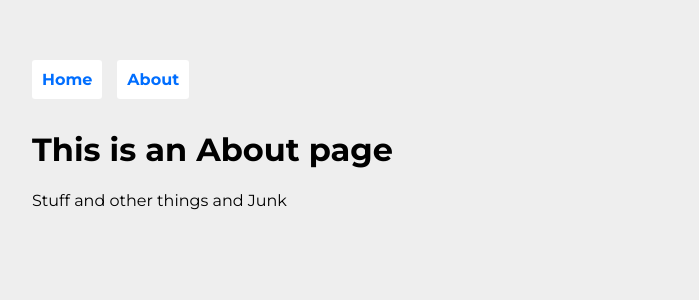
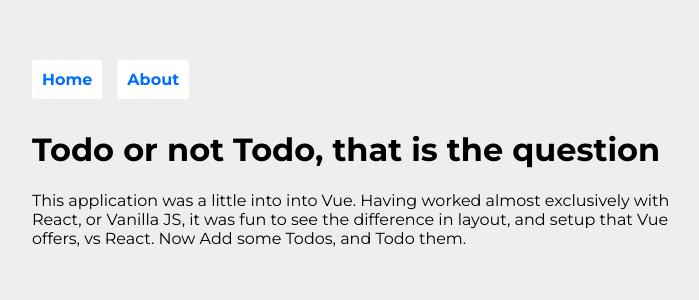
Before and after one commit to bdurb/fun-with-vue, a Vue app: page /#/about in a window 1280 px wide. Shown: the top 300 px of the page, without its empty margins (288-987 px from the left). Built offline with nearby package versions, Linux system fonts and the light colour scheme; a small style sheet from the web is missing.

Commit message:
added some content to the about page

```diff
--- a/src/components/About.vue
+++ b/src/components/About.vue
@@ -1,6 +1,9 @@
 <template>
   <div class="about">
-    <h1>This is an About page</h1>
-    <p>Stuff and other things and Junk</p>
+    <h1>Todo or not Todo, that is the question</h1>
+    <p>This application was a little into into Vue.  Having worked almost exclusively with
+      React, or Vanilla JS, it was fun to see the difference in layout, and setup that Vue
+      offers, vs React.  Now Add some Todos, and Todo them.
+    </p>
   </div>
 </template>
```
